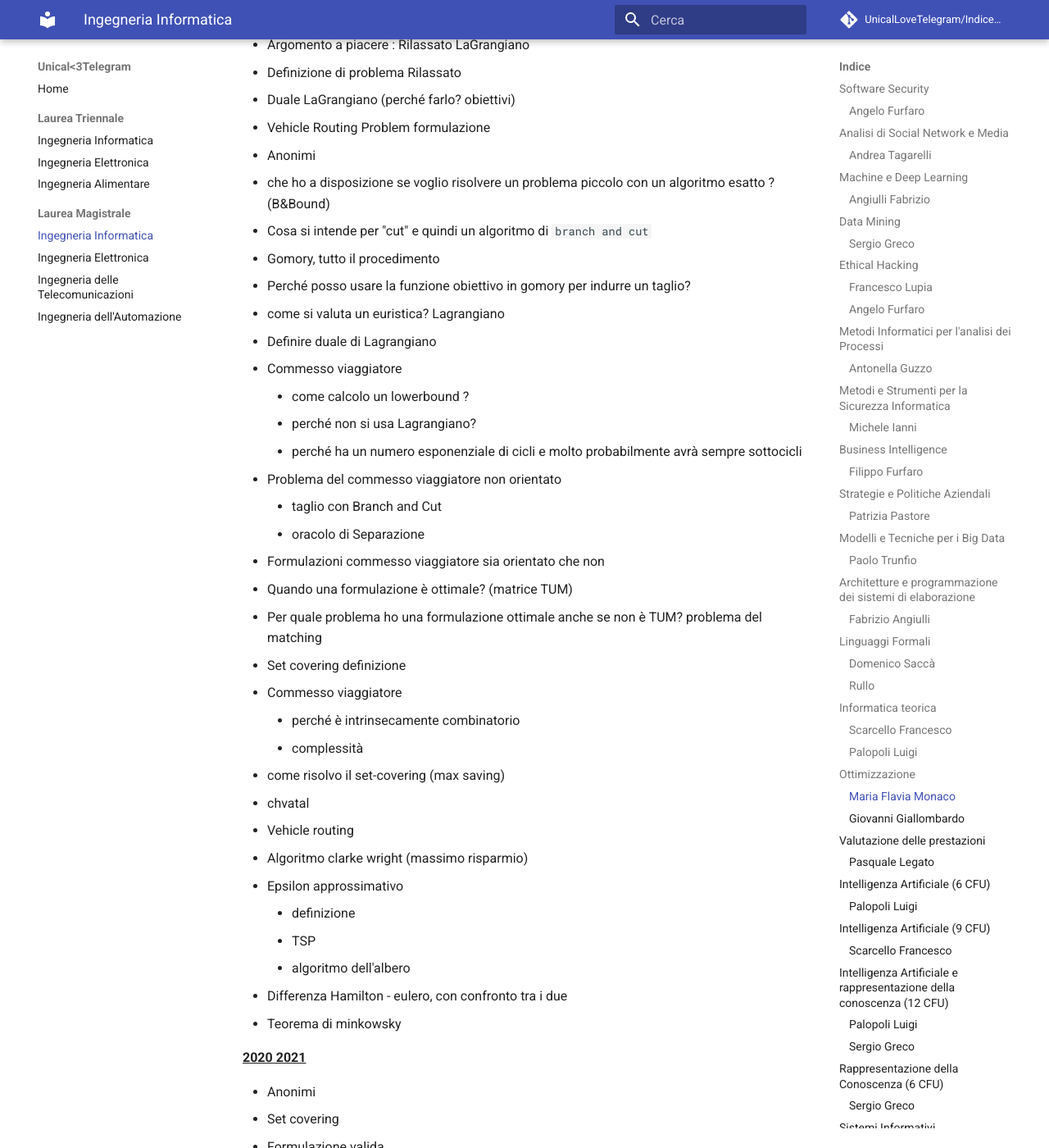
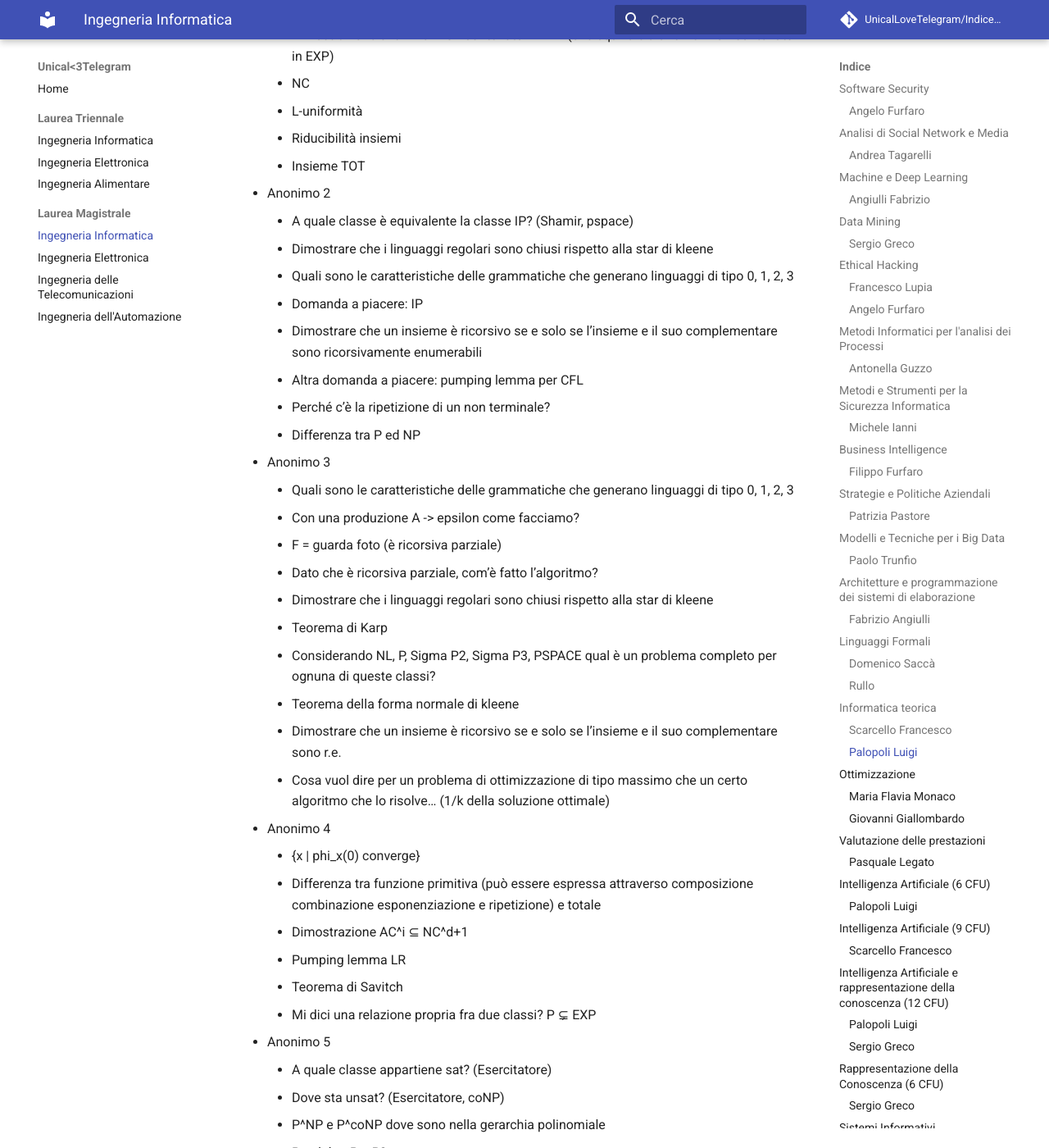
Before and after one commit to UnicalLoveTelegram/IndiceArgomentiOrale, an MkDocs documentation site: the page built from docs/laurea-magistrale/ingegneria-informatica.md, in a window 1280 px wide and 1400 px high, scrolled down 35273 px. Shown: the whole window at 82% size. Built offline with MkDocs 1.6.1 and Material for MkDocs 9.7.7, drawn with Linux system fonts in a browser that asks for light colours; comment, search, counter and statistics services are not loaded; some of the changed text lies outside the part shown.

Commit message:
testimonianze orale informatica teorica

```diff
--- a/docs/laurea-magistrale/ingegneria-informatica.md
+++ b/docs/laurea-magistrale/ingegneria-informatica.md
@@ -1028,6 +1028,74 @@ rc(X):- u(X), not(r(X)).
   - Classe NC
   - Classe IC
   - Problema dell' Isomorfismo tra grafi e sua classe
+
+**<u>2025 2026</u>**
+
+- Anonimo 1
+
+	- Pumping lemma linguaggi regolari
+	- Rice
+	- Linguaggio e grammatiche ambigue
+	- Dimostrazione che NPSPACE contenuto in EXP (che equivale a dire PSPACE contenuto in EXP)
+	- NC
+	- L-uniformità
+	- Riducibilità insiemi
+	- Insieme TOT
+
+- Anonimo 2
+
+	- A quale classe è equivalente la classe IP? (Shamir, pspace)
+	- Dimostrare che i linguaggi regolari sono chiusi rispetto alla star di kleene
+	- Quali sono le caratteristiche delle grammatiche che generano linguaggi di tipo 0, 1, 2, 3
+	- Domanda a piacere: IP
+	- Dimostrare che un insieme è ricorsivo se e solo se l’insieme e il suo complementare sono ricorsivamente enumerabili
+	- Altra domanda a piacere: pumping lemma per CFL
+	- Perché c’è la ripetizione di un non terminale?
+	- Differenza tra P ed NP
+
+- Anonimo 3
+
+	- Quali sono le caratteristiche delle grammatiche che generano linguaggi di tipo 0, 1, 2, 3
+	- Con una produzione A -> epsilon come facciamo?
+	- F<p1,p2> = guarda foto (è ricorsiva parziale)
+	- Dato che è ricorsiva parziale, com’è fatto l’algoritmo?
+	- Dimostrare che i linguaggi regolari sono chiusi rispetto alla star di kleene
+	- Teorema di Karp
+	- Considerando NL, P, Sigma P2, Sigma P3, PSPACE qual è un problema completo per ognuna di queste classi?
+	- Teorema della forma normale di kleene
+	- Dimostrare che un insieme è ricorsivo se e solo se l’insieme e il suo complementare sono r.e.
+	- Cosa vuol dire per un problema di ottimizzazione di tipo massimo che un certo algoritmo che lo risolve… (1/k della soluzione ottimale)
+
+- Anonimo 4
+
+	- {x | phi_x(0) converge}
+	- Differenza tra funzione primitiva (può essere espressa attraverso composizione combinazione esponenziazione e ripetizione) e totale
+	- Dimostrazione AC^i ⊆ NC^d+1
+	- Pumping lemma LR
+	- Teorema di Savitch
+	- Mi dici una relazione propria fra due classi? P ⊊ EXP
+
+- Anonimo 5
+
+	- A quale classe appartiene sat? (Esercitatore)
+	- Dove sta unsat? (Esercitatore, coNP)
+	- P^NP e P^coNP dove sono nella gerarchia polinomiale
+	- Perché coP = P?
+	- Qual è la relazione tra NP e coNP?
+	- D^P
+	- Dato un linguaggio L delle codifiche delle macchine di Turing t.c. X è una macchina di Turing che riconosce un linguaggio infinito ma prima di accettare sposta la testina tre volte a destra (esercitatore)
+	- Se abbiamo due grammatiche libere da contesto, come facciamo a verificare che generano lo stesso linguaggio?
+	- Teorema di ricorsione
+	- Esempio di linguaggio di tipo 2 riconosciuto da automa a pila non det ma non da uno det?
+
+- Anonimo 6
+
+	- {<x,y> | per ogni z phi_x(z)=phi_y(z)}
+	- Shannon
+	- FPT
+	- Gerarchia polinomiale
+	- Dimostrare che date due grammatiche distinte queste generano lo stesso linguaggio (indecidibile)
+
 
 ## Ottimizzazione
 
```
